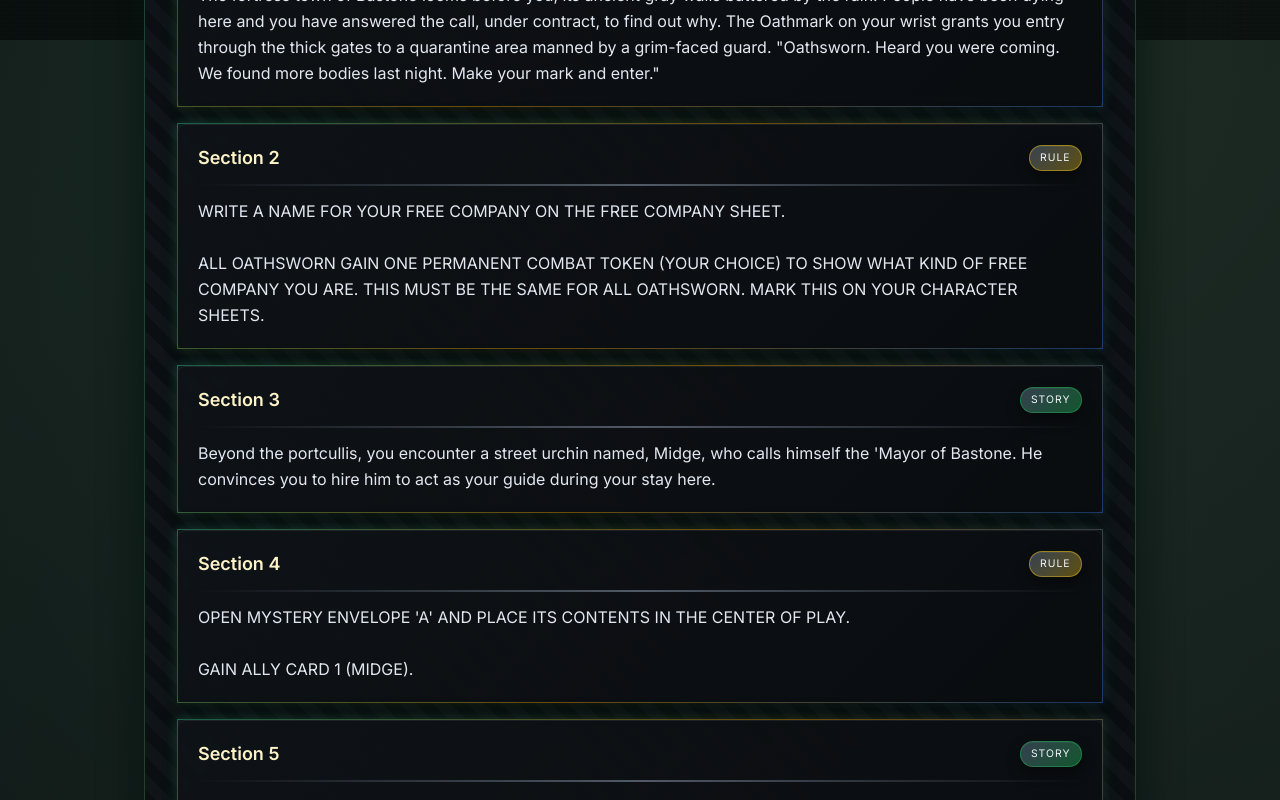
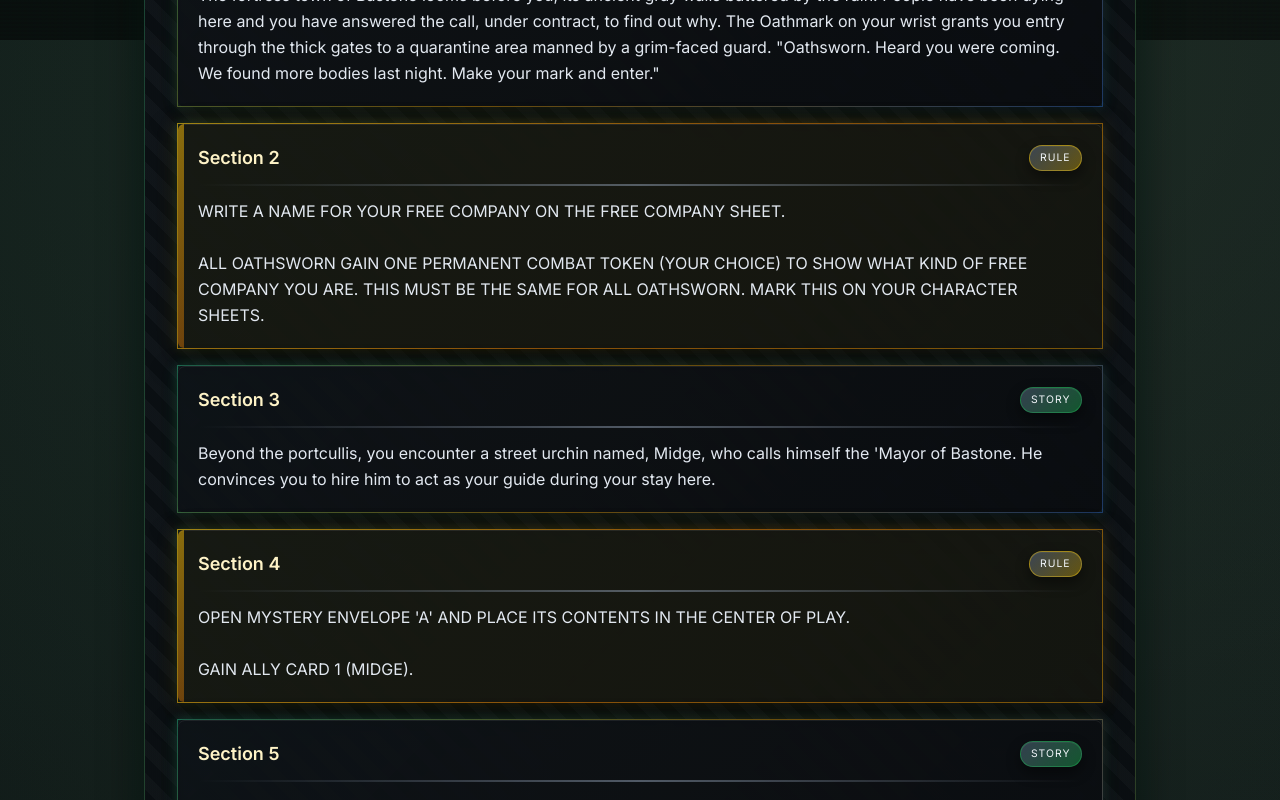
Before and after one commit to MikkoKarvonen/oathsworn-instant-action-mode-v2, a React (Vite) app: page / in a window 1280 px wide. Shown: the part 760-1560 px from the top of the page. Built offline with nearby package versions, Linux system fonts and the light colour scheme.

Commit message:
Different style to rule

```diff
--- a/src/App.tsx
+++ b/src/App.tsx
@@ -81,7 +81,7 @@
                     {chapter.sections.map((section, index) => (
                       <article
                         key={`${chapter.number}-section-${index}`}
-                        className="fantasy-card"
+                        className={`fantasy-card ${section.type === 'rule' ? 'rule-card' : 'story-card'}`}
                       >
                         <div className="flex items-center justify-between gap-4 mb-3">
                           <h4 className="text-lg font-semibold text-amber-100">
--- a/src/index.css
+++ b/src/index.css
@@ -202,4 +202,30 @@
     width: 100%;
     background: linear-gradient(90deg, transparent, rgba(148, 163, 184, 0.5), transparent);
   }
+
+  .story-card {
+    background: linear-gradient(135deg, rgba(13, 17, 22, 0.94) 0%, rgba(9, 12, 15, 0.97) 100%);
+  }
+
+  .rule-card {
+    background: linear-gradient(135deg, rgba(22, 24, 18, 0.96) 0%, rgba(19, 20, 14, 0.95) 100%);
+    border-image: linear-gradient(135deg, rgba(250, 204, 21, 0.6), rgba(217, 119, 6, 0.6), rgba(202, 138, 4, 0.55)) 1;
+    box-shadow:
+      0 12px 28px rgba(0, 0, 0, 0.6),
+      inset 0 1px 0 rgba(255, 255, 255, 0.08),
+      0 0 22px rgba(234, 179, 8, 0.15);
+  }
+
+  .rule-card::after {
+    content: '';
+    position: absolute;
+    left: 0;
+    top: 0;
+    bottom: 0;
+    width: 6px;
+    background: linear-gradient(180deg, rgba(234, 179, 8, 0.6), rgba(217, 119, 6, 0.5));
+    opacity: 0.9;
+    border-top-left-radius: inherit;
+    border-bottom-left-radius: inherit;
+  }
 }
```
